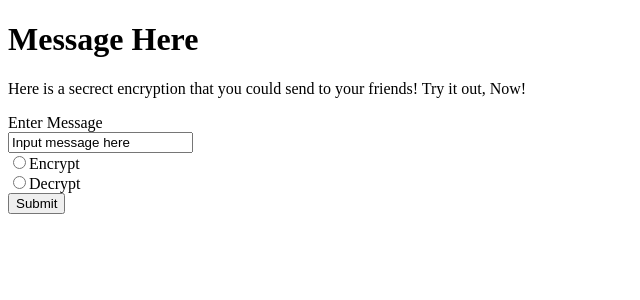
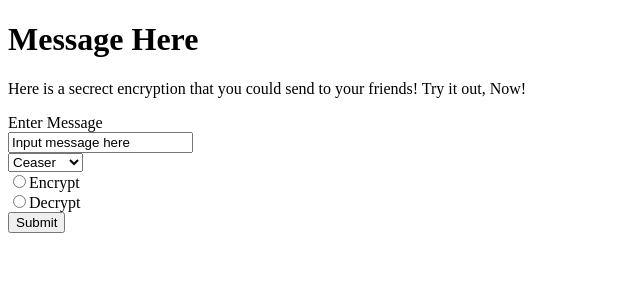
Before and after one commit to KnightOfSpace/encryptor_app, a Python web app: template templates/welcome.html in a window 1280 px wide. Shown: the top 300 px of the page, without its empty margins (0-640 px from the left). Run offline with Jinja, Linux system fonts and the light colour scheme; the template is opened without the code that fills it, so the values that code supplies are empty.

Commit message:
added drop-down list

```diff
--- a/templates/welcome.html
+++ b/templates/welcome.html
@@ -9,7 +9,12 @@
     <p> Here is a secrect encryption that you could send to your friends! Try it out, Now!</p>
   <form method = POST action = "/result">
       Enter Message <br>
+
       <input type = "text" name = "message" value = "Input message here"><br>
+      <select>
+          <option value="ceaser">Ceaser</option>
+          <option value="atbash">ATBASH</option>
+      </select><br>
       <input type = "radio" name = "encrypt" value = "encrypt">Encrypt<br>
       <input type = "radio" name = "encrypt" value = "decrypt">Decrypt<br>
   <input type="submit" name="Encrypt Your Message"><br>
```
